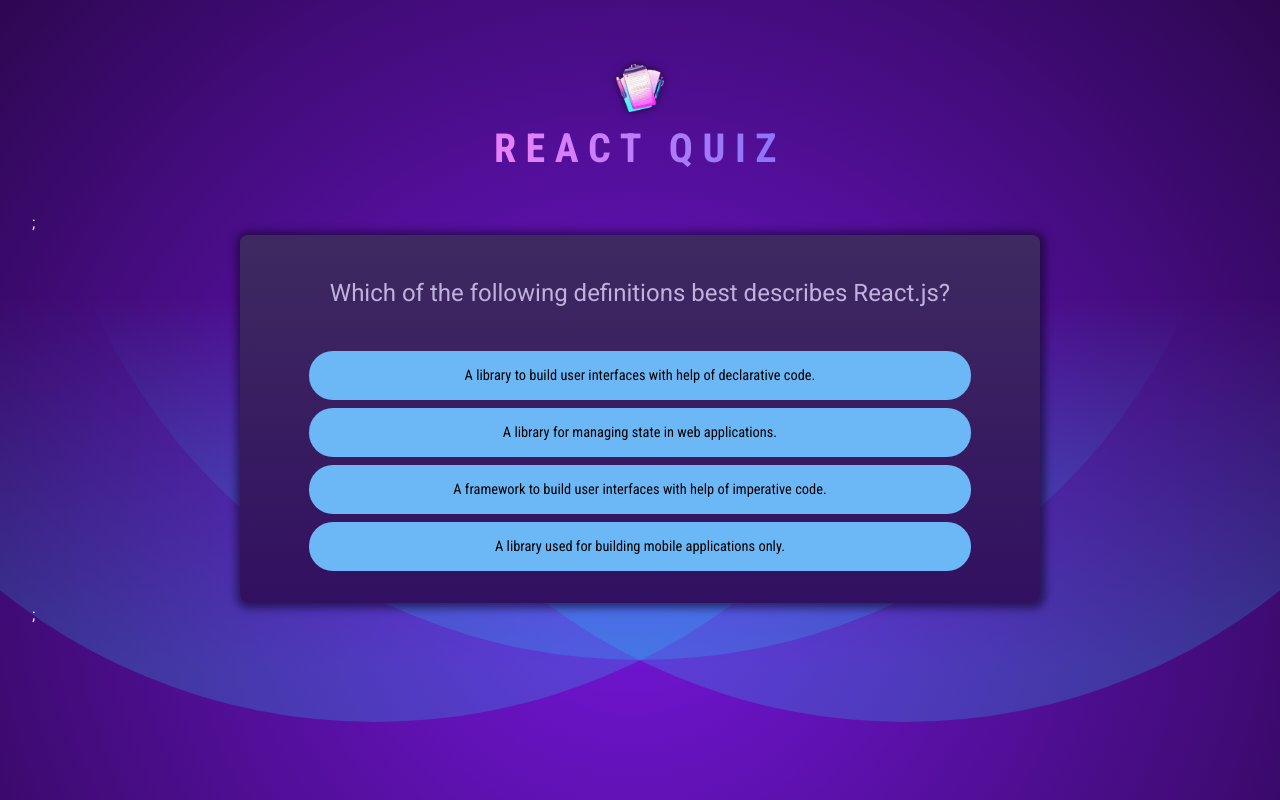
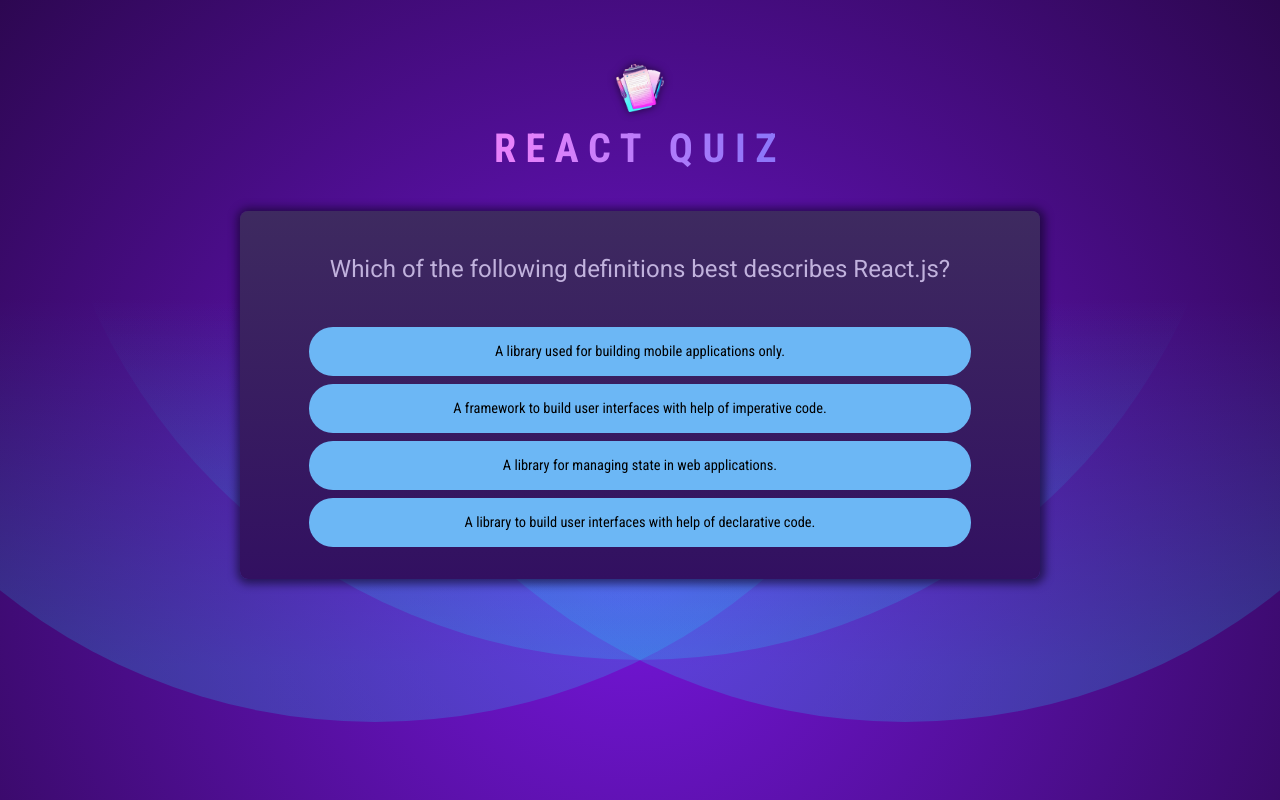
Before and after one commit to Patrycja-dz/React-Quiz-App, a React (Vite) app: page / in a window 1280 px wide. Built offline with nearby package versions, Linux system fonts and the light colour scheme.

Commit message:
Add shuffle function

```diff
--- a/src/App.jsx
+++ b/src/App.jsx
@@ -4,9 +4,9 @@
 function App() {
   return (
     <>
-      <Header />;
+      <Header />
       <main>
-        <Quiz />;
+        <Quiz />
       </main>
     </>
   );
--- a/src/components/Quiz.jsx
+++ b/src/components/Quiz.jsx
@@ -1,16 +1,30 @@
 import React, { useState } from "react";
 import QUESTIONS from "../questions.js";
+import QuizComplete from "../assets/quiz-complete.png";
 const Quiz = () => {
   const [userAnswersAndQusetions, setUserAnswersAndQusetions] = useState([]);
+  const activeQusetionIndex = userAnswersAndQusetions.length;
 
+  const quizIsComplete = activeQusetionIndex === QUESTIONS.length;
   const handleSelectAnswer = (selectedAnswer) => {
     setUserAnswersAndQusetions((prevUserAnswers) => {
       return [...prevUserAnswers, selectedAnswer];
     });
   };
-  const activeQusetionIndex = userAnswersAndQusetions.length;
+
+  if (quizIsComplete) {
+    return (
+      <div id="summary">
+        <h2>Quiz completed</h2>
+        <img src={QuizComplete} alt="Quiz trophy" />
+      </div>
+    );
+  }
+
   const displayQuestion = QUESTIONS[activeQusetionIndex].text;
-  const answers = QUESTIONS[activeQusetionIndex].answers.map((answer) => {
+  const shuffledAnswers = [...QUESTIONS[activeQusetionIndex].answers];
+  shuffledAnswers.sort(() => Math.random() - 0.5);
+  const answers = shuffledAnswers.map((answer) => {
     return (
       <li key={answer} className="answer">
         <button onClick={() => handleSelectAnswer(answer)}>{answer}</button>
```
